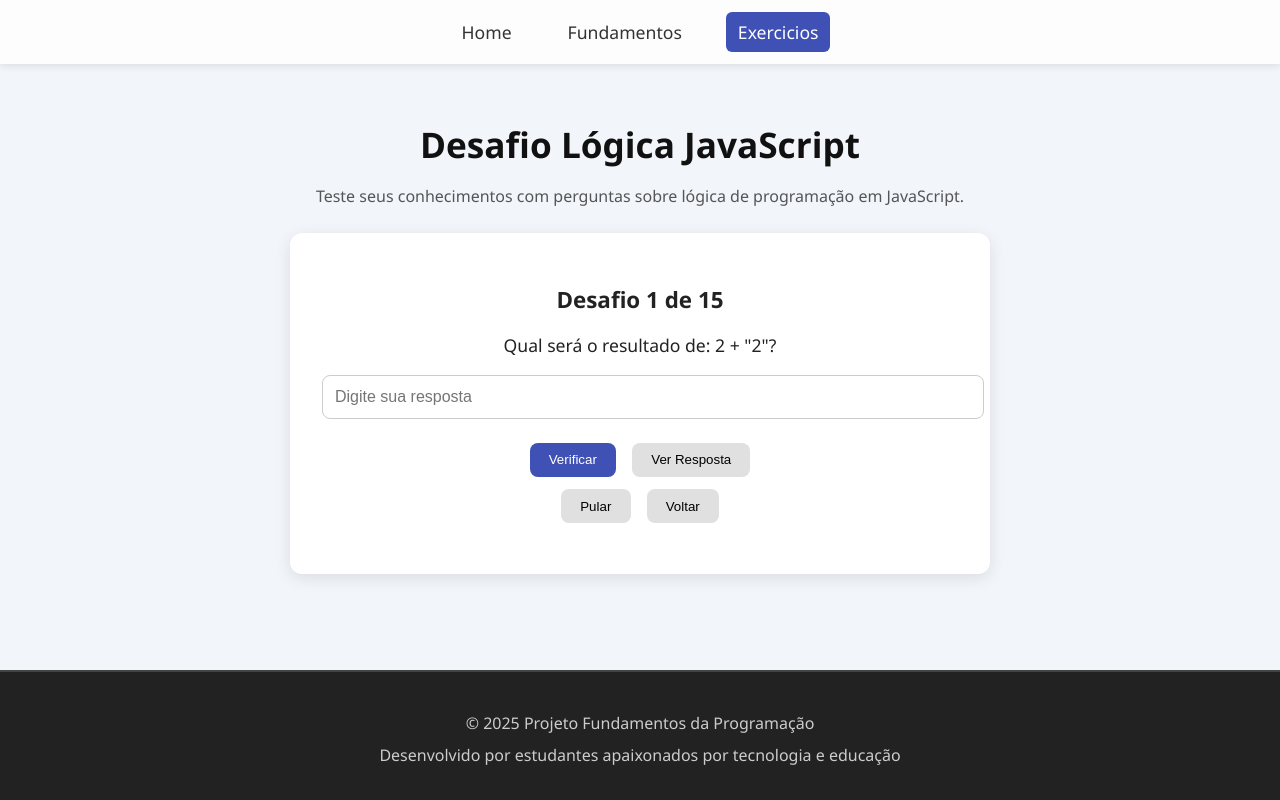
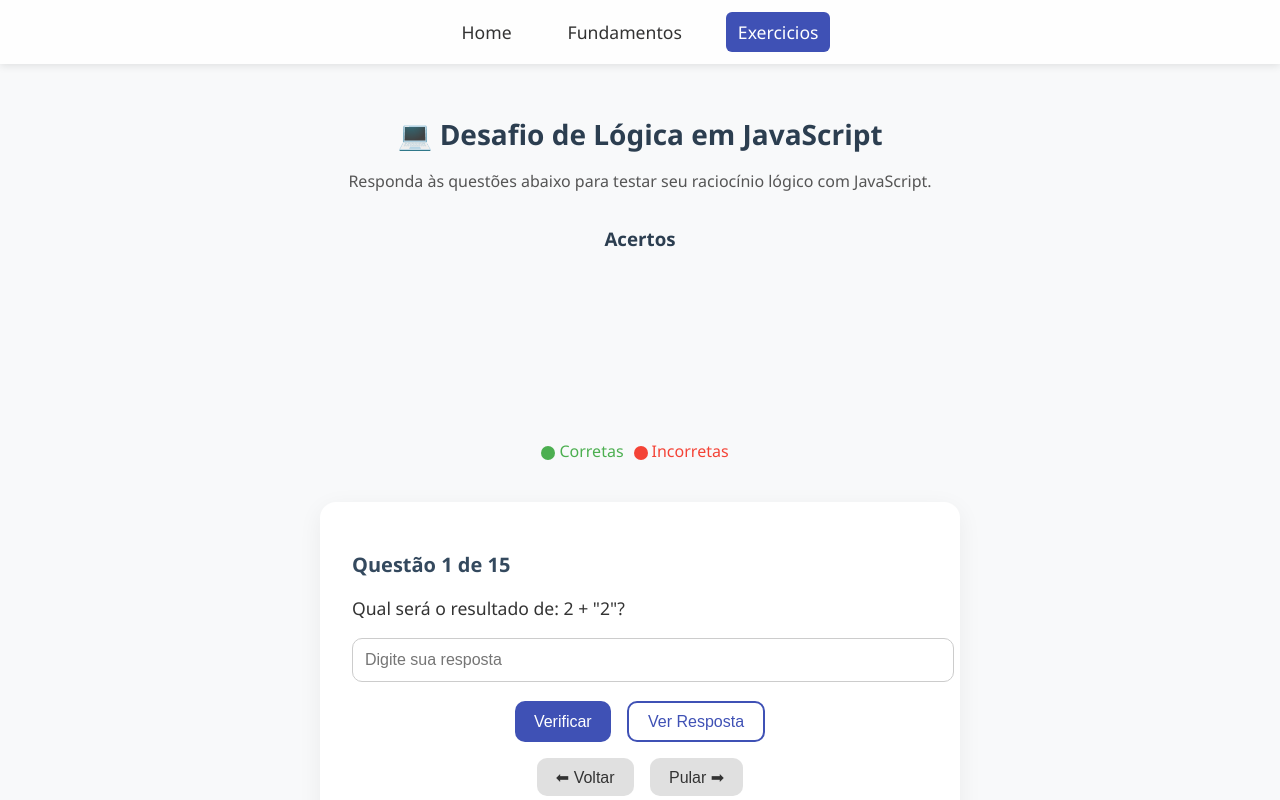
Before and after one commit to GuilhermeEijiY/Certificadora, a React (Create React App) app in the folder fundamentos/: page /Exercicios in a window 1280 px wide. Shown: the top 800 px of the page. Built offline with nearby package versions, Linux system fonts and the light colour scheme.

Commit message:
melhorando página de exercicios

```diff
--- a/fundamentos/package.json
+++ b/fundamentos/package.json
@@ -11,6 +11,7 @@
     "react-dom": "^19.1.0",
     "react-router-dom": "^7.5.1",
     "react-scripts": "5.0.1",
+    "recharts": "^2.15.3",
     "web-vitals": "^2.1.4"
   },
   "scripts": {
--- a/fundamentos/src/pages/Exercicios.css
+++ b/fundamentos/src/pages/Exercicios.css
@@ -1,14 +1,21 @@
+/* Exercicios.css */
+body {
+  background-color: #f8f9fa;
+}
+
 .ex-container {
-  max-width: 700px;
+  max-width: 640px;
   margin: auto;
-  padding: 2rem;
+  padding: 2rem 1rem;
   font-family: 'Segoe UI', sans-serif;
-  color: #333;
+  color: #2c3e50;
   text-align: center;
 }
 
 h1 {
-  margin-bottom: 0.5rem;
+  font-size: 1.75rem;
+  color: #2c3e50;
+  margin-bottom: 0.75rem;
 }
 
 .intro-text {
@@ -19,68 +26,87 @@ h1 {
 
 .card {
   background-color: #fff;
-  border-radius: 12px;
-  box-shadow: 0 4px 16px rgba(0, 0, 0, 0.1);
+  border-radius: 16px;
+  box-shadow: 0 6px 24px rgba(0, 0, 0, 0.06);
   padding: 2rem;
   margin-top: 1rem;
+  text-align: left;
+}
+
+.card h2 {
+  margin-bottom: 1rem;
+  font-size: 1.25rem;
+  color: #34495e;
 }
 
 .pergunta {
   font-size: 1.1rem;
   margin: 1rem 0;
-  color: #222;
+  color: #333;
 }
 
 .resposta-input {
   padding: 0.75rem;
   width: 100%;
   border: 1px solid #ccc;
-  border-radius: 8px;
+  border-radius: 10px;
   font-size: 1rem;
-  margin-bottom: 1.5rem;
+  margin-bottom: 1.2rem;
   outline-color: #3f51b5;
 }
 
-.button-groups {
+.button-group,
+.nav-group {
   display: flex;
-  flex-direction: column;
-  gap: 0.75rem;
-  margin-bottom: 1.2rem;
+  justify-content: center;
+  gap: 1rem;
+  flex-wrap: wrap;
+  margin-bottom: 1rem;
 }
 
-.btn-row {
-  display: flex;
-  justify-content: center;
-  flex-wrap: wrap;
-  gap: 1rem;
+.btn {
+  padding: 0.6rem 1.2rem;
+  font-size: 1rem;
+  border: none;
+  border-radius: 10px;
+  cursor: pointer;
+  transition: background 0.3s, color 0.3s;
 }
 
-.button-action {
-  padding: 0.6rem 1.2rem;
-  background-color: #e0e0e0;
-  border: none;
-  border-radius: 8px;
-  cursor: pointer;
-  font-weight: 500;
-  transition: background-color 0.3s;
+.btn.primary {
+  background-color: #3f51b5;
+  color: white;
 }
 
-.button-action:hover {
-  background-color: #cfd8dc;
+.btn.primary:hover {
+  background-color: #303f9f;
 }
 
-.button-action.primary {
-  background-color: #3f51b5;
-  color: #fff;
+.btn.outline {
+  background-color: transparent;
+  border: 2px solid #3f51b5;
+  color: #3f51b5;
 }
 
-.button-action.primary:hover {
-  background-color: #303f9f;
+.btn.outline:hover {
+  background-color: #3f51b5;
+  color: white;
+}
+
+.btn:not(.primary):not(.outline) {
+  background-color: #e0e0e0;
+  color: #333;
+}
+
+.btn:not(.primary):not(.outline):hover {
+  background-color: #d5d5d5;
 }
 
 .feedback {
   font-weight: bold;
   margin-top: 1rem;
+  font-size: 1.1rem;
+  text-align: center;
 }
 
 .feedback.correto {
@@ -88,11 +114,9 @@ h1 {
 }
 
 .feedback.incorreto {
-  color: #d32f2f;
+  color: #c62828;
 }
-
-.resposta-correta {
-  margin-top: 0.5rem;
-  font-style: italic;
-  color: #555;
+.grafico-container {
+  margin: 2rem auto;
+  max-width: 300px;
 }
--- a/fundamentos/src/pages/Exercicios.js
+++ b/fundamentos/src/pages/Exercicios.js
@@ -1,4 +1,7 @@
 import React, { useState } from 'react';
+import {
+  PieChart, Pie, Cell, Legend, ResponsiveContainer
+} from 'recharts';
 import './Exercicios.css';
 
 const perguntas = [
@@ -85,16 +88,18 @@ const Exercicios = () => {
   const [feedback, setFeedback] = useState('');
   const [acertou, setAcertou] = useState(null);
   const [mostrarResposta, setMostrarResposta] = useState(false);
+  const [estatisticas, setEstatisticas] = useState({ corretas: 0, incorretas: 0 });
 
   const atual = perguntas[indice];
 
   const verificarResposta = () => {
     const correto = atual.validar(resposta);
     if (correto) {
-      setFeedback('✅ Correto! Avançando para o próximo...');
+      setFeedback('✅ Correto! Avançando...');
       setAcertou(true);
+      setEstatisticas(prev => ({ ...prev, corretas: prev.corretas + 1 }));
       setTimeout(() => {
-        setIndice((prev) => prev + 1);
+        setIndice(prev => prev + 1);
         setResposta('');
         setFeedback('');
         setAcertou(null);
@@ -103,11 +108,12 @@ const Exercicios = () => {
     } else {
       setFeedback('❌ Incorreto. Tente novamente!');
       setAcertou(false);
+      setEstatisticas(prev => ({ ...prev, incorretas: prev.incorretas + 1 }));
     }
   };
 
   const verRespostaCorreta = () => {
-    setFeedback(`A resposta correta é: ${atual.respostaCorreta}`);
+    setFeedback(`💡 Resposta correta: ${atual.respostaCorreta}`);
     setMostrarResposta(true);
   };
 
@@ -125,24 +131,42 @@ const Exercicios = () => {
     setMostrarResposta(false);
   };
 
-  if (indice >= perguntas.length) {
-    return (
-      <div className="ex-container">
-        <h2>🎉 Parabéns!</h2>
-        <p>Você concluiu todos os {perguntas.length} exercícios de lógica em JavaScript!</p>
-      </div>
-    );
-  }
+  const dadosGrafico = [
+    { name: 'Corretas', value: estatisticas.corretas },
+    { name: 'Incorretas', value: estatisticas.incorretas },
+  ];
+
+  const cores = ['#4caf50', '#f44336'];
 
   return (
     <div className="ex-container">
-      <h1>Desafio Lógica JavaScript</h1>
-      <p className="intro-text">
-        Teste seus conhecimentos com perguntas sobre lógica de programação em JavaScript.
-      </p>
+      <h1>💻 Desafio de Lógica em JavaScript</h1>
+      <p className="intro-text">Responda às questões abaixo para testar seu raciocínio lógico com JavaScript.</p>
+
+      <div className="grafico-container">
+        <h3>Acertos</h3>
+        <ResponsiveContainer width="100%" height={200}>
+          <PieChart>
+            <Pie
+              data={dadosGrafico}
+              dataKey="value"
+              nameKey="name"
+              cx="50%"
+              cy="50%"
+              outerRadius={60}
+              label
+            >
+              {dadosGrafico.map((entry, index) => (
+                <Cell key={`cell-${index}`} fill={cores[index % cores.length]} />
+              ))}
+            </Pie>
+            <Legend />
+          </PieChart>
+        </ResponsiveContainer>
+      </div>
 
       <div className="card">
-        <h2>Desafio {indice + 1} de {perguntas.length}</h2>
+        <h2>Questão {indice + 1} de {perguntas.length}</h2>
         <p className="pergunta">{atual.pergunta}</p>
 
         <input
@@ -153,26 +177,19 @@ const Exercicios = () => {
           className="resposta-input"
         />
 
-        <div className="button-groups">
-          <div className="btn-row">
-            <button onClick={verificarResposta} className="button-action primary">Verificar</button>
-            <button onClick={verRespostaCorreta} className="button-action">Ver Resposta</button>
-          </div>
-          <div className="btn-row">
-            <button onClick={pularPergunta} className="button-action">Pular</button>
-            <button onClick={voltarPergunta} className="button-action">Voltar</button>
-          </div>
+        <div className="button-group">
+          <button onClick={verificarResposta} className="btn primary">Verificar</button>
+          <button onClick={verRespostaCorreta} className="btn outline">Ver Resposta</button>
+        </div>
+
+        <div className="nav-group">
+          <button onClick={voltarPergunta} className="btn">⬅ Voltar</button>
+          <button onClick={pularPergunta} className="btn">Pular ➡</button>
         </div>
 
         {feedback && (
           <div className={`feedback ${acertou ? 'correto' : 'incorreto'}`}>
             {feedback}
-          </div>
-        )}
-
-        {mostrarResposta && (
-          <div className="resposta-correta">
-            <p><strong>Resposta Correta:</strong> {atual.respostaCorreta}</p>
           </div>
         )}
       </div>
--- a/fundamentos/src/pages/Home.js
+++ b/fundamentos/src/pages/Home.js
@@ -27,18 +27,16 @@ const Home = () => {
   return (
     <div className="home-container rgb-background">
 
-      {/* 1. Título + Intro */}
       <section className="intro-section">
         <h1 className="home-title">Fundamentos da Programação</h1>
         <p className="home-description">
           Este projeto foi criado para te guiar pelos conceitos essenciais da programação de forma simples, visual e acessível.
         </p>
         <button className="study-button" onClick={() => navigate('/fundamentos')}>
-          Explorar Fundamentos de JavaScript
+          Explorar Teoria
         </button>
       </section>
 
-      {/* 2. Explicação do Projeto */}
       <section className="project-section">
         <h2 className="home-subtitle">Sobre o Projeto</h2>
         <p className="home-description">
@@ -50,7 +48,6 @@ const Home = () => {
         </p>
       </section>
 
-      {/* 3. Vídeo da Equipe */}
       <section className="video-section">
         <h2 className="home-subtitle">Conheça o projeto em vídeo</h2>
         <div className="video-wrapper">
@@ -63,7 +60,6 @@ const Home = () => {
         </div>
       </section>
 
-      {/* 4. Equipe */}
       <section className="dev-section">
         <h2 className="home-subtitle">Quem desenvolveu</h2>
         <div className="dev-list">
@@ -79,12 +75,11 @@ const Home = () => {
         </div>
       </section>
 
-      {/* 5. Encerramento / Call to Action */}
       <section className="cta-section">
         <h2 className="home-subtitle">Pronto para aprender na prática?</h2>
-        <p className="home-description">Clique no botão abaixo e comece sua jornada agora mesmo!</p>
-        <button className="study-button" onClick={() => navigate('/fundamentos')}>
-          Começar a Aprender
+        <p className="home-description">Clique no botão abaixo e comece sua jornada praticando agora mesmo!</p>
+        <button className="study-button" onClick={() => navigate('/exercicios')}>
+          Começar a Praticar
         </button>
       </section>
     </div>
```
Also changed, not shown: 1 other file (tests, documents, lock files or other folders).
